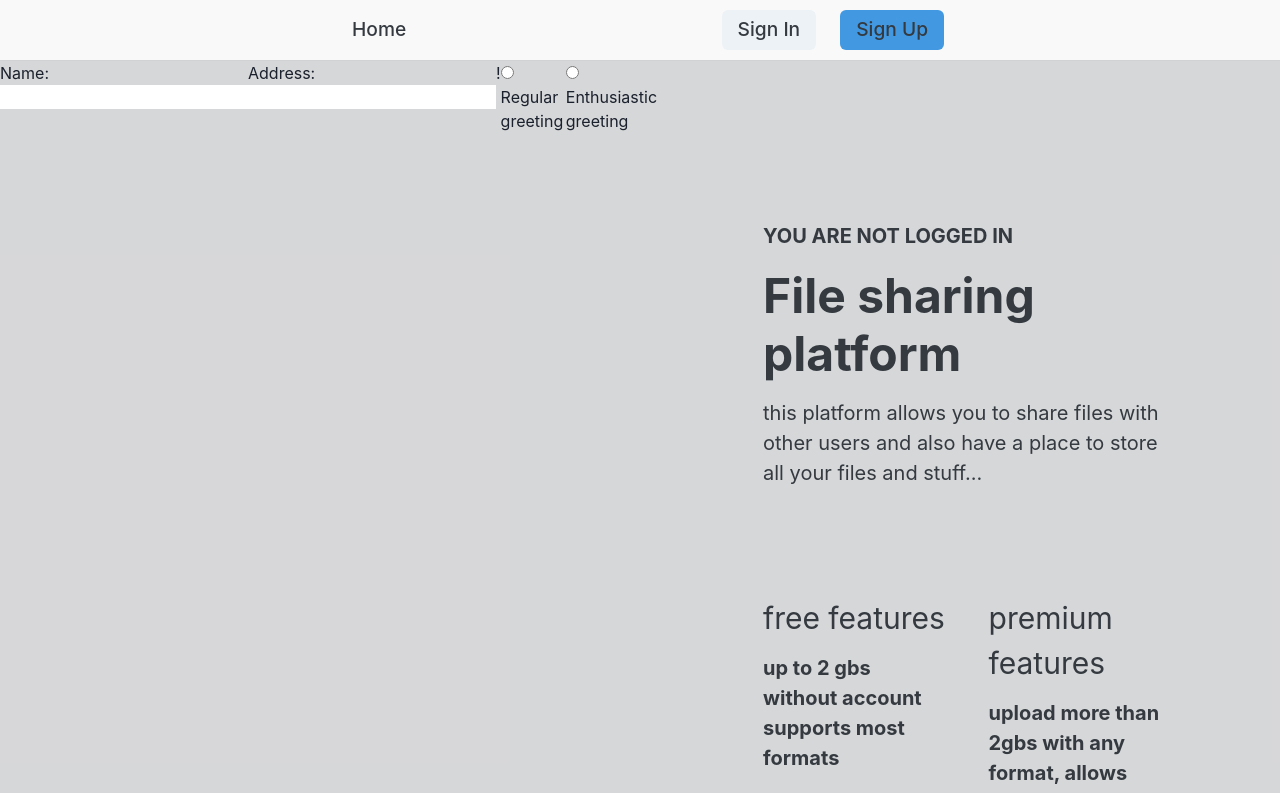
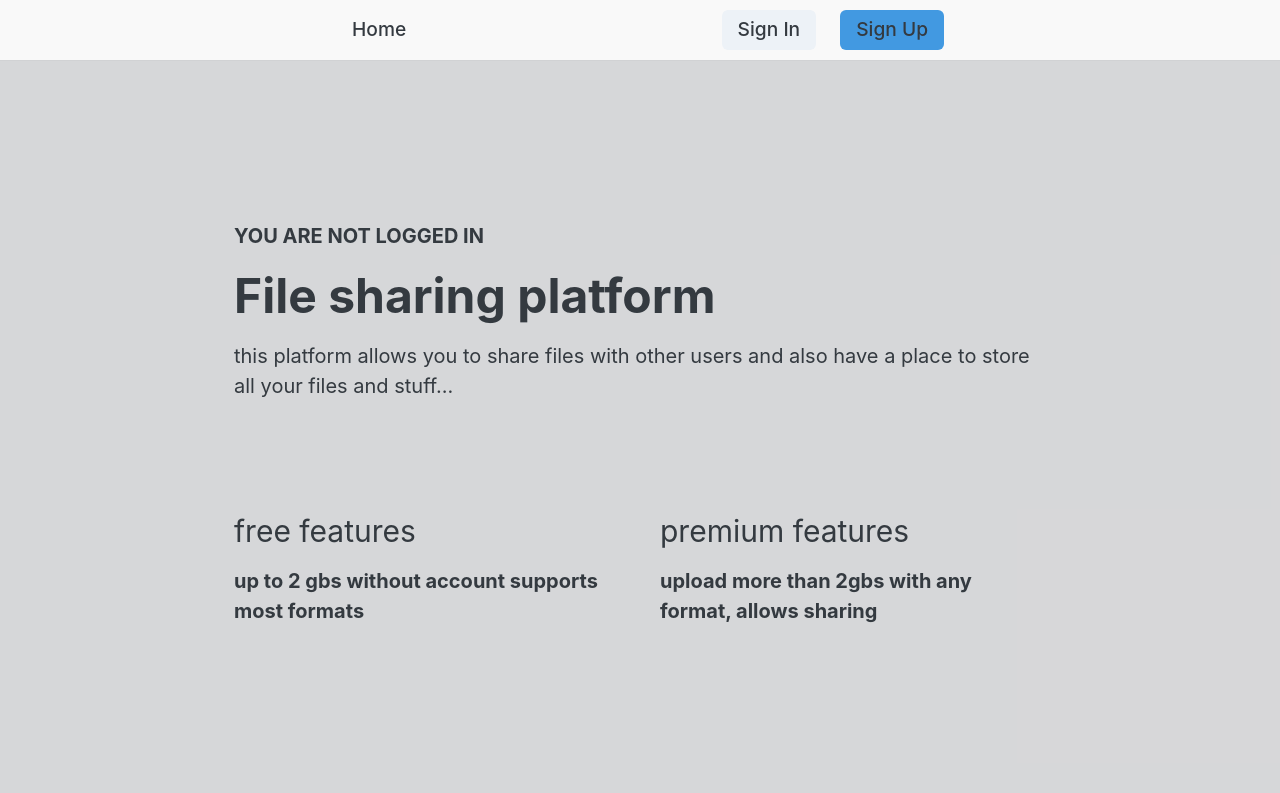
Before and after one commit to Rati1324/file-sharing, a React (Vite) app in the folder front-end/: page / in a window 1280 px wide. Shown: the top 793 px of the page. Built offline with nearby package versions, Linux system fonts and the light colour scheme.

Commit message:
install redux

```diff
--- a/front-end/src/components/FileManager/FileManager.tsx
+++ b/front-end/src/components/FileManager/FileManager.tsx
@@ -12,6 +12,7 @@ import Table from '../Table';
 import FileView from './FileView';
 
 const FileManager = ({ loggedIn, setLoggedIn } : { loggedIn: boolean, setLoggedIn: Function }) => {
+
   const toast = useToast();
   const navigate = useNavigate();
   const token: string | null = sessionStorage.getItem("access_token");
@@ -98,15 +99,16 @@ const FileManager = ({ loggedIn, setLoggedIn } : { loggedIn: boolean, setLoggedI
     checkToken();
   }, [loggedIn])
 
+  function selectFileHandler(action: number, id: number) {
+    if (action === -1) setSelectedFiles(selectedFiles.filter((fileId: number) => fileId !== id));
+    else setSelectedFiles((prevState) => [...prevState, id]);
+  }
+
   useEffect(() => {
     setRows(
       files.map((r) => (
         <FileView
           fileData={r}
-          // selectFile={(action: number) => {
-          //   if (action === -1) setSelectedFiles(selectedFiles.filter((id) => id !== r.id));
-          //   else setSelectedFiles((prevState) => [...prevState, r.id])
-          // }}
           refreshData={refreshData}
         />
       ))
@@ -115,17 +117,12 @@ const FileManager = ({ loggedIn, setLoggedIn } : { loggedIn: boolean, setLoggedI
 
   const columnNames: string[] = ["File Size", "Operations", "Owner", "Select"];
 
-  function temp() {
-    setSelectedFiles([]);
-  }
-
 
   return (
     token != null
     ?
       <Stack minH="60vh" textAlign="center" mt={6}>
         <Text fontSize="30">File Manager</Text>
-        <Button onClick={temp} />
         <Stack p={5} minH="50vh" width="50%" mx="auto" bg="gray.100" spacing={4} borderRadius="10">
           <HStack>
             <ArrowBackIosIcon style={{ fontSize: 40 }} />
--- a/front-end/src/components/FileManager/FileOperations.tsx
+++ b/front-end/src/components/FileManager/FileOperations.tsx
@@ -1,4 +1,3 @@
-import { useContext } from 'react';
 import DeleteFile from '../DeleteFile';
 import DownloadIcon from '@mui/icons-material/Download';
 import { deleteFiles } from '../../helperFunctions';
@@ -6,36 +5,34 @@ import { useToast } from '@chakra-ui/react';
 import { useNavigate } from "react-router-dom";
 import ShareModal from './ShareModal';
 
-import { SelectedFilesContext } from './FileManagerContext';
 
 const FileOperations = ({ fileId, fileName, refreshData }: { fileId: number, fileName: string,  refreshData: Function }) => {
   const toast = useToast();
   const navigate = useNavigate();
-  const { selectedFiles } = useContext(SelectedFilesContext);
 
   async function deleteFilesHandler() {
-    try {
-      deleteFiles(selectedFiles);
-      refreshData();
-      toast({
-        title: 'Deleted successfully', status: 'success',
-        duration: 2000, isClosable: true,
-      })
-    }
-    catch(error: any) {
-      if (error.response && error.response.status === 401) {
-        navigate("/signin")
-        toast({
-          title: 'Unauthorized request.', status: 'error',
-          duration: 2000, isClosable: true,
-        })
-      } else {
-        toast({
-          title: 'Unknown error has occured', status: 'error',
-          duration: 2000, isClosable: true,
-        })
-      }
-    }
+    // try {
+    //   deleteFiles(selectedFiles);
+    //   refreshData();
+    //   toast({
+    //     title: 'Deleted successfully', status: 'success',
+    //     duration: 2000, isClosable: true,
+    //   })
+    // }
+    // catch(error: any) {
+    //   if (error.response && error.response.status === 401) {
+    //     navigate("/signin")
+    //     toast({
+    //       title: 'Unauthorized request.', status: 'error',
+    //       duration: 2000, isClosable: true,
+    //     })
+    //   } else {
+    //     toast({
+    //       title: 'Unknown error has occured', status: 'error',
+    //       duration: 2000, isClosable: true,
+    //     })
+    //   }
+    // }
   }
 
   async function downloadFile() {
--- a/front-end/src/components/FileManager/FileView.tsx
+++ b/front-end/src/components/FileManager/FileView.tsx
@@ -3,6 +3,8 @@ import { Text, HStack, Tr, Td, Center } from '@chakra-ui/react';
 import FilePresentIcon from '@mui/icons-material/FilePresent';
 import { Checkbox } from '@chakra-ui/react'
 import FileOperations from './FileOperations';
+// import { useSelector, useDispatch } from 'react-redux';
+// import { setSelectedFiles } from '../../redux/FileManagerSlice';
 
 type FileProps = {
 	fileData: {
@@ -11,10 +13,12 @@ type FileProps = {
 		size: string;
 		owner: string;
 	}
-	refreshData: () => void;
+	refreshData: () => void,
 };
 
 const FileView = memo(({ fileData, refreshData }: FileProps) => {
+  // const dispatch = useDispatch();
+  // const selectedFilesStore = useSelector(setSelectedFiles);
   const [isChecked, setIsChecked] = useState<boolean>(false);
 
 	function selectFileHandler(checked: boolean) {
--- a/front-end/src/components/FileManager/ShareModal.tsx
+++ b/front-end/src/components/FileManager/ShareModal.tsx
@@ -8,7 +8,6 @@ import { useState, useEffect } from 'react';
 import ShareIcon from '@mui/icons-material/Share';
 import SearchBar from './SearchBar';
 import UsersTable from './UsersTable';
-import { SelectedFilesContext, SelectedUsersContext } from './FileManagerContext';
 
 export type User = {
   id: number,
@@ -19,21 +18,20 @@ export type User = {
 const ShareModal = () => {
   const { isOpen, onOpen, onClose } = useDisclosure()
   const [users, setUsers] = useState<User[]>([]);
-  const { selectedFiles } = useContext(SelectedFilesContext);
   const [selectedUsers, setSelectedUsers] = useState<number[]>([]);
 
   async function shareFiles() {
-    const data = {"user_ids": selectedUsers, "files": selectedFiles};
-    // fetch to share_files endpoint
-    const res = await fetch('http://localhost:8000/share_files', {
-      method: 'POST',
-      body: JSON.stringify(data),
-      headers: {
-        'Content-Type': 'application/json',
-        'Authorization': `Bearer ${sessionStorage.getItem("access_token")}`
-      }
-    })
-    console.log(res)
+    // const data = {"user_ids": selectedUsers, "files": selectedFiles};
+    // // fetch to share_files endpoint
+    // const res = await fetch('http://localhost:8000/share_files', {
+    //   method: 'POST',
+    //   body: JSON.stringify(data),
+    //   headers: {
+    //     'Content-Type': 'application/json',
+    //     'Authorization': `Bearer ${sessionStorage.getItem("access_token")}`
+    //   }
+    // })
+    // console.log(res)
   }
 
   return (
@@ -49,9 +47,7 @@ const ShareModal = () => {
 
           <ModalBody>
             <SearchBar tableName={"users"} setData={(data: Array<File | User>) => setUsers(data)} width={"90%"} />
-            <SelectedUsersContext.Provider value={{ selectedUsers, setSelectedUsers }}>
-              <UsersTable users={users} />
-            </SelectedUsersContext.Provider>
+            <UsersTable users={users} />
           </ModalBody>
 
           <ModalFooter>
--- a/front-end/src/components/FileManager/UserView.tsx
+++ b/front-end/src/components/FileManager/UserView.tsx
@@ -2,19 +2,17 @@ import React, { useContext } from 'react';
 import { User } from './ShareModal';
 import ShareIcon from '@mui/icons-material/Share';
 import { Tr, Td, Checkbox } from '@chakra-ui/react'
-import { SelectedUsersContext } from './FileManagerContext';
 
 const rowStyles = {
   fontSize: "1.2rem"
 }
 
 const UserView = ({ data }: { data: User }) => {
-  const { selectedUsers, setSelectedUsers } = useContext(SelectedUsersContext);
 
   function selectUserHandler(e: React.ChangeEvent<HTMLInputElement>, id: number) {
-    e.target.checked ? setSelectedUsers((prevValue) => [...prevValue, id]) :
-    setSelectedUsers((prevValue) => prevValue.filter((userId) => userId !== id));
-    console.log(selectedUsers);
+    // e.target.checked ? setSelectedUsers((prevValue) => [...prevValue, id]) :
+    // setSelectedUsers((prevValue) => prevValue.filter((userId) => userId !== id));
+    // console.log(selectedUsers);
   }
 
   return (
--- a/front-end/src/components/Home.tsx
+++ b/front-end/src/components/Home.tsx
@@ -1,7 +1,7 @@
-import React, { ReactNode, memo, useState, useCallback, useEffect } from 'react'
+import React, { ReactNode, useEffect } from 'react'
 import { Stack, Container, Box, Flex, Heading, SimpleGrid, Text, Button, Checkbox as ChakraBox } from '@chakra-ui/react'
 import { NavLink } from 'react-router-dom';
-import Temp from './Temp';
+import { setSelectedFiles, selectedFiles } from '../redux/FileManagerSlice';
 
 const textStyles = {
 	color: '#343A40',
@@ -10,9 +10,12 @@ const textStyles = {
 }
 
 const Home = ({ userLoggedIn }: { userLoggedIn: boolean }) => {
+  useEffect(() => {
+    console.log('hi')
+  }, [])
+
 	return (
 		<Flex minH={'83vh'} bg="rgba(54, 55, 64, 0.2)">
-      <Temp />
 			<Container maxW={'5xl'}>
 				<Stack display="flex" align="center">
 					<Stack flex={4} justify={{ lg: 'center' }} px={90} py={{ base: 20, md: 30, xl: 40 }}>
--- a/front-end/src/components/Temp.tsx
+++ /dev/null
@@ -1,56 +0,0 @@
-import { useState, useEffect, useCallback, memo} from 'react'
-
-const Temp = () => {
-  const [name, setName] = useState<string>('')
-  const [address, setAddress] = useState<string>('')
-
-  return (
-    <>
-      <label>
-        Name:
-        <input value={name} onChange={e => setName(e.target.value)}></input>
-      </label>
-      <label>
-        Address:
-        <input value={address} onChange={e => setAddress(e.target.value)}></input>
-      </label>
-      <Greeting name={name} />
-    </>
-  )
-}
-
-const Greeting = memo(function Greeting({ name }: { name: string }) {
-  console.log("rendered")
-  const [greeting, setGreeting] = useState<string>('')
-  return (
-    <>
-      <h3>{greeting}{name && ', '}{name}!</h3>
-      <GreetingSelector value={greeting} onChange={setGreeting} />
-    </>
-  )
-})
-
-const GreetingSelector = ({ value, onChange }: {value: string, onChange: (val: string) => void}) => {
-  return (
-    <>
-      <label>
-        <input
-          type="radio"
-          checked={value === 'Hello'}
-          onChange={e => onChange('Hello')}
-        />
-        Regular greeting
-      </label>
-      <label>
-        <input
-          type="radio"
-          checked={value === 'Hello and welcome'}
-          onChange={e => onChange('Hello and welcome')}
-        />
-        Enthusiastic greeting
-      </label>
-    </>
-  );
-}
-
-export default Temp
--- /dev/null
+++ b/front-end/src/redux/FileManagerSlice.tsx
@@ -0,0 +1,23 @@
+import { createSlice, PayloadAction } from '@reduxjs/toolkit';
+
+interface FileManagerState {
+  selectedFiles: number[];
+}
+
+const initialState: FileManagerState = { selectedFiles: [] };
+
+export const fileManagerSlice = createSlice({
+  name: 'fileManager',
+  initialState,
+
+  reducers: {
+    setSelectedFiles: (state, action: PayloadAction<number[]>) => {
+      state.selectedFiles = action.payload;
+    },
+  }}
+)
+
+export const { setSelectedFiles } = fileManagerSlice.actions;
+export const selectSelectedFiles = (state: { fileManager: FileManagerState }) => state.fileManager.selectedFiles;
+
+export default fileManagerSlice.reducer;
```
Also changed, not shown: front-end/src/components/Table.tsx (+6 -1 lines), front-end/src/redux/fileManagerSlice.tsx (deleted, +0 -15 lines).
